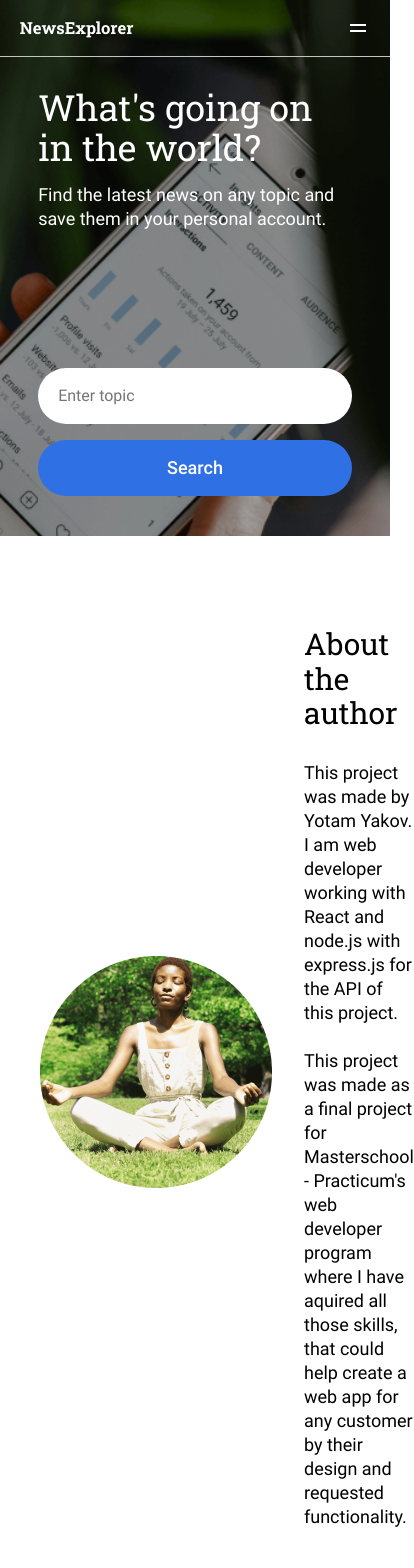
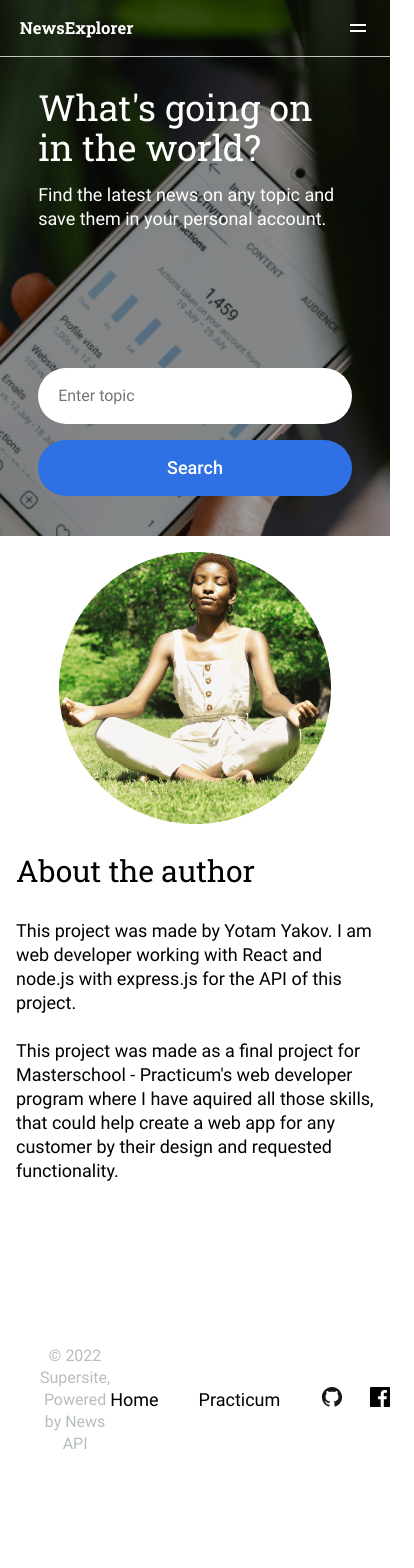
Before and after one commit to Yotam7298/news-explorer-frontend, a React (Create React App) app: page / in a window 390 px wide. Shown: the top 1568 px of the page, 414 px wide, since content can reach past the window. After the commit the page ends 1471 px from the top, so only its background shows below. Built offline with nearby package versions, Linux system fonts and the light colour scheme; the HTML template or start-up script is replaced by a standard one.

Commit message:
320px - about optimized

```diff
--- a/src/components/About/About.css
+++ b/src/components/About/About.css
@@ -1,5 +1,7 @@
 .about {
-    width: calc(100% - clamp(80px, calc(80px + 128 * ((100vw - 768px) / 672)), 208px));
+  width: calc(
+    100% - clamp(80px, calc(80px + 128 * ((100vw - 768px) / 672)), 208px)
+  );
   margin: clamp(61px, calc(61px + 19 * ((100vw - 768px) / 672)), 80px)
     clamp(40px, calc(40px + 64 * ((100vw - 768px) / 672)), 104px);
   display: flex;
@@ -29,3 +31,32 @@
   font-size: 18px;
   line-height: 24px;
 }
+
+@media screen and (max-width: 767px) {
+  .about {
+    width: calc(100% - 32px);
+    flex-direction: column;
+    align-items: center;
+    margin: 16px 16px 128px;
+  }
+
+  .about__image {
+    margin: 0 auto;
+    width: 272px;
+    height: 272px;
+  }
+
+  .about__text {
+    width: 100%;
+    margin: 0 auto;
+  }
+
+  .about__title {
+    width: calc(100% - 32px);
+  }
+
+  .about__paragraph {
+    width: 100%;
+    margin-right: 0;
+  }
+}
```
Lines whose indentation alone changed are shown as unchanged.
